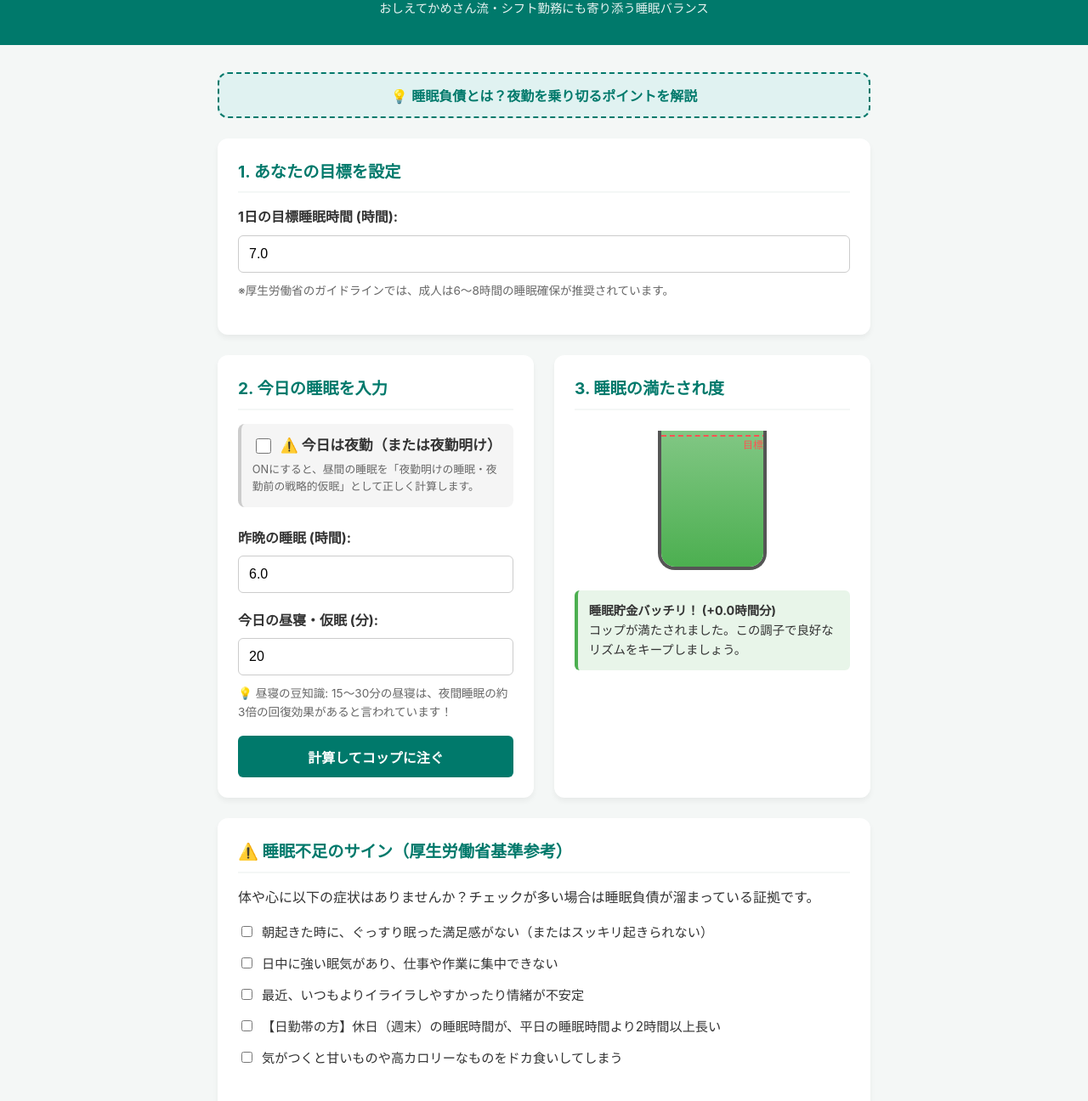
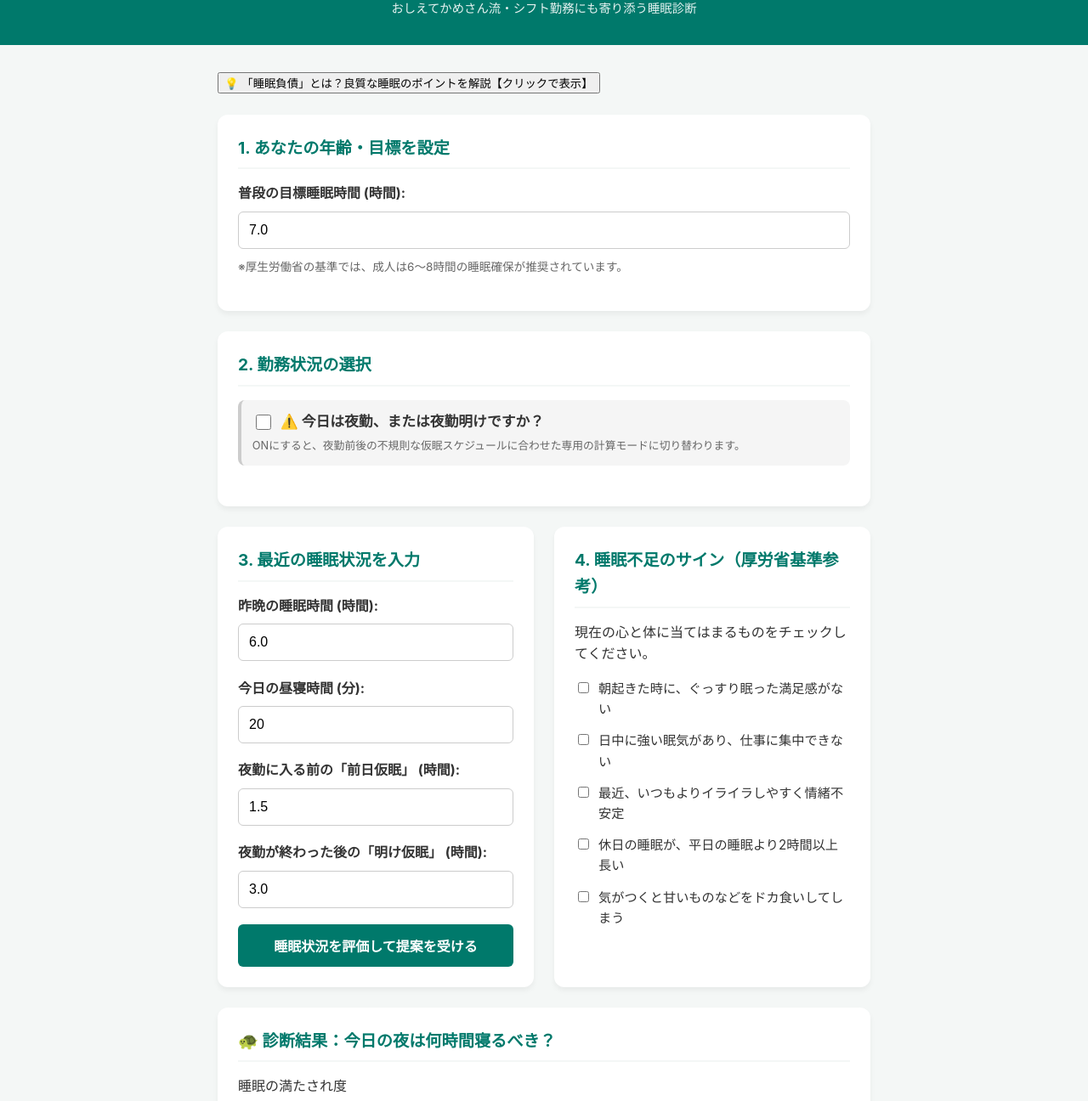
Before and after one commit to turtlesvsratking-svg/Sleep-checker, a plain HTML site: page index.html in a window 1280 px wide. Shown: the part 88-1384 px from the top of the page at 85% size. Drawn offline with Linux system fonts and the light colour scheme.

Commit message:
Update index.html

```diff
--- a/index.html
+++ b/index.html
@@ -3,20 +3,13 @@
 <head>
     <meta charset="UTF-8">
     <meta name="viewport" content="width=device-width, initial-scale=1.0">
-    <title>睡眠負債チェッカー | おしえてかめさん</title>
+    <title>今日何時間寝るかチェッカー</title>
 
-    <!-- ホーム画面ショートカット用の設定 -->
     <meta name="apple-mobile-web-app-capable" content="yes">
     <meta name="apple-mobile-web-app-status-bar-style" content="default">
-    <meta name="apple-mobile-web-app-title" content="睡眠負債">
-
-    <!-- iOS用のホーム画面アイコン指定 -->
+    <meta name="apple-mobile-web-app-title" content="何時間寝るか">
     <link rel="apple-touch-icon" href="IMG_4320.png">
-
-    <!-- Android/Chrome用のWebアプリマニフェスト指定 -->
     <link rel="manifest" href="manifest.json">
-
-    <!-- 通常のファビコン指定 -->
     <link rel="icon" type="image/png" href="IMG_4320.png">
 
     <link rel="stylesheet" href="style.css">
@@ -24,92 +17,120 @@
 <body>
 
     <header>
-        <h1>🐢 睡眠負債チェッカー</h1>
-        <p class="subtitle">おしえてかめさん流・シフト勤務にも寄り添う睡眠バランス</p>
+        <h1 class="nobrk">🐢 今日何時間寝るかチェッカー</h1>
+        <p class="subtitle nobrk">おしえてかめさん流・シフト勤務にも寄り添う睡眠診断</p>
     </header>
 
     <main class="container">
-        <!-- 解説ページへの導きボタン -->
         <div class="nav-banner">
-            <button id="open-guide-btn" class="btn-secondary">💡 睡眠負債とは？夜勤を乗り切るポイントを解説</button>
+            <button id="open-guide-btn" class="btn-guide animate-pulse">
+                <span class="icon">💡</span>
+                <span class="text">「睡眠負債」とは？良質な睡眠のポイントを解説【クリックで表示】</span>
+            </button>
         </div>
 
-        <!-- 設定セクション -->
         <section class="card config-section">
-            <h2>1. あなたの目標を設定</h2>
+            <h2>1. あなたの年齢・目標を設定</h2>
             <div class="input-group">
-                <label for="target-sleep">1日の目標睡眠時間 (時間):</label>
+                <label for="target-sleep">普段の目標睡眠時間 (時間):</label>
                 <input type="number" id="target-sleep" min="6" max="9" step="0.5" value="7.0">
             </div>
-            <p class="hint-text">※厚生労働省のガイドラインでは、成人は6〜8時間の睡眠確保が推奨されています。</p>
+            <p class="hint-text">※厚生労働省の基準では、成人は6〜8時間の睡眠確保が推奨されています。</p>
         </section>
 
-        <!-- 入力＆可視化セクション -->
+        <section class="card shift-section">
+            <h2>2. 勤務状況の選択</h2>
+            <div class="nightshift-toggle-box">
+                <label class="toggle-item">
+                    <input type="checkbox" id="night-shift-mode"> <strong class="nobrk">⚠️ 今日は夜勤、または夜勤明けですか？</strong>
+                </label>
+                <p class="toggle-hint">ONにすると、夜勤前後の不規則な仮眠スケジュールに合わせた専用の計算モードに切り替わります。</p>
+            </div>
+        </section>
+
         <div class="grid-layout">
             <section class="card input-section" id="input-card">
-                <h2>2. 今日の睡眠を入力</h2>
+                <h2>3. 最近の睡眠状況を入力</h2>
 
-                <!-- 夜勤モードスイッチ -->
-                <div class="nightshift-toggle-box">
-                    <label class="toggle-item">
-                        <input type="checkbox" id="night-shift-mode"> <strong>⚠️ 今日は夜勤（または夜勤明け）</strong>
-                    </label>
-                    <p class="toggle-hint">ONにすると、昼間の睡眠を「夜勤明けの睡眠・夜勤前の戦略的仮眠」として正しく計算します。</p>
+                <div id="normal-inputs">
+                    <div class="input-group">
+                        <label for="night-sleep">昨晩の睡眠時間 (時間):</label>
+                        <input type="number" id="night-sleep" min="0" max="24" step="0.5" value="6.0">
+                    </div>
+                    <div class="input-group">
+                        <label for="nap-sleep">今日の昼寝時間 (分):</label>
+                        <input type="number" id="nap-sleep" min="0" max="120" step="5" value="20">
+                    </div>
                 </div>
 
+                <div id="shadow-inputs" class="hidden">
                     <div class="input-group">
-                    <label for="night-sleep" id="label-night-sleep">昨晩の睡眠 (時間):</label>
-                    <input type="number" id="night-sleep" min="0" max="24" step="0.5" value="6.0">
+                        <label for="shift-before-nap">夜勤に入る前の「前日仮眠」 (時間):</label>
+                        <input type="number" id="shift-before-nap" min="0" max="12" step="0.5" value="1.5">
+                    </div>
+                    <div class="input-group">
+                        <label for="shift-after-nap">夜勤が終わった後の「明け仮眠」 (時間):</label>
+                        <input type="number" id="shift-after-nap" min="0" max="12" step="0.5" value="3.0">
+                    </div>
                 </div>
 
-                <div class="input-group">
-                    <label for="nap-sleep" id="label-nap-sleep">今日の昼寝・仮眠 (分):</label>
-                    <input type="number" id="nap-sleep" min="0" max="480" step="5" value="20">
+                <button id="calc-btn" class="btn">睡眠状況を評価して提案を受ける</button>
+            </section>
+
+            <section class="card check-section">
+                <h2>4. 睡眠不足のサイン（厚労省基準参考）</h2>
+                <p class="section-desc">現在の心と体に当てはまるものをチェックしてください。</p>
+                <div class="checkbox-list">
+                    <label class="check-item">
+                        <input type="checkbox" class="symptom-check"> <span>朝起きた時に、ぐっすり眠った満足感がない</span>
+                    </label>
+                    <label class="check-item">
+                        <input type="checkbox" class="symptom-check"> <span>日中に強い眠気があり、仕事に集中できない</span>
+                    </label>
+                    <label class="check-item">
+                        <input type="checkbox" class="symptom-check"> <span>最近、いつもよりイライラしやすく情緒不安定</span>
+                    </label>
+                    <label class="check-item">
+                        <input type="checkbox" class="symptom-check"> <span>休日の睡眠が、平日の睡眠より2時間以上長い</span>
+                    </label>
+                    <label class="check-item">
+                        <input type="checkbox" class="symptom-check"> <span>気がつくと甘いものなどをドカ食いしてしまう</span>
+                    </label>
+                </div>
+            </section>
         </div>
 
-                <p id="dynamic-hint" class="hint-text">💡 昼寝の豆知識: 15〜30分の昼寝は、夜間睡眠の約3倍の回復効果があると言われています！</p>
+        <section class="card result-card">
+            <h2>🐢 診断結果：今日の夜は何時間寝るべき？</h2>
 
-                <button id="calc-btn" class="btn">計算してコップに注ぐ</button>
-            </section>
-
-            <section class="card visual-section">
-                <h2>3. 睡眠の満たされ度</h2>
+            <div class="result-flex">
+                <div class="glass-area">
+                    <p class="visual-label">睡眠の満たされ度</p>
                     <div class="glass-container">
                         <div class="glass">
                             <div id="water" class="water"></div>
                             <div class="target-line">目標</div>
                         </div>
                     </div>
-                <div id="result-status" class="result-status"></div>
-            </section>
                 </div>
 
-        <!-- 厚労省基準セルフチェック -->
-        <section class="card check-section">
-            <h2>⚠️ 睡眠不足のサイン（厚生労働省基準参考）</h2>
-            <p class="section-desc">体や心に以下の症状はありませんか？チェックが多い場合は睡眠負債が溜まっている証拠です。</p>
-            <div class="checkbox-list">
-                <label class="check-item">
-                    <input type="checkbox" class="symptom-check"> 朝起きた時に、ぐっすり眠った満足感がない（またはスッキリ起きられない）
-                </label>
-                <label class="check-item">
-                    <input type="checkbox" class="symptom-check"> 日中に強い眠気があり、仕事や作業に集中できない
-                </label>
-                <label class="check-item">
-                    <input type="checkbox" class="symptom-check"> 最近、いつもよりイライラしやすかったり情緒が不安定
-                </label>
-                <label class="check-item">
-                    <input type="checkbox" class="symptom-check"> 【日勤帯の方】休日（週末）の睡眠時間が、平日の睡眠時間より2時間以上長い
-                </label>
-                <label class="check-item">
-                    <input type="checkbox" class="symptom-check"> 気がつくと甘いものや高カロリーなものをドカ食いしてしまう
-                </label>
+                <div class="proposal-area">
+                    <div id="advice-output"></div>
+                    <button id="save-btn" class="btn btn-save" style="margin-top: 1rem;">📁 この診断結果を履歴に保存する</button>
                 </div>
-            <div id="check-advice" class="advice-box hidden"></div>
+            </div>
+        </section>
+
+        <section class="card history-section">
+            <div class="history-header">
+                <h2>📊 過去の睡眠履歴（保存されたカード）</h2>
+                <button id="clear-all-btn" class="btn-clear-all">全て消去</button>
+            </div>
+            <div id="history-container" class="history-grid">
+                </div>
         </section>
     </main>
 
-    <!-- 解説ページ（モーダルポップアップ） -->
     <div id="guide-modal" class="modal hidden">
         <div class="modal-content">
             <span id="close-guide-btn" class="modal-close">&times;</span>
@@ -117,32 +138,21 @@
 
             <div class="modal-body">
                 <h3>1. そもそも「睡眠負債」ってなに？</h3>
-                <p>日々のちょっとした睡眠不足が、まるで借金（負債）のようにジワジワと脳と体に積み重なっていく状態をいいます。「寝不足だけど、1時間くらいだし大丈夫」という油断が、数週間後に集中力低下や情緒不安定、さらには生活習慣病のリスクを高める原因になります。</p>
+                <p>日々のちょっとした睡眠不足が、まるで借金のように脳と体に積み重なっていく状態をいいます。「1時間くらいだし大丈夫」という油断が、数週間後に集中力低下や情緒不安定、さらには生活習慣病のリリスクを高める原因になります。</p>
 
                 <h3>2. 睡眠負債は「何日ごと」の返済が大事？</h3>
                 <p>睡眠負債は<strong>「1週間以内（週末まで）」に小まめに返済すること</strong>が極めて重要です！<br>
-                週末に10時間以上まとめて寝る「寝だめ」は、体内の生物時計（概日リズム）を狂わせ、月曜日の朝に『社会的時差ボケ』を引き起こすため逆効果。負債に気づいたら、その週のうちに毎日30分〜1時間早く寝るか、質の高い昼寝で少しずつ返済しましょう。</p>
+                週末にまとめて寝る「寝だめ」は、体内の生物時計を狂わせ、月曜日の朝に強い不調を引き起こすため逆効果。負債に気づいたら、その週のうちに毎日30分〜1時間早く寝るか、質の高い昼寝で少しずつ返済しましょう。</p>
 
                 <h3>3. 昼寝の効果的なとり方</h3>
-                <p>15〜30分程度の短い昼寝は、<strong>夜間の睡眠の約3倍に匹敵する疲労回復効果</strong>があると言われています。ただし、以下のルールを守るのがポイントです。</p>
-                <ul>
-                    <li><strong>時間は30分以内:</strong> 深い睡眠に入る前に起きることで、目覚めがスッキリします。</li>
-                    <li><strong>午後3時までに取る:</strong> 夕方以降に寝てしまうと、夜の本睡眠を妨げてしまいます。</li>
-                </ul>
+                <p>15〜30分程度の短い昼寝は、<strong>夜間の睡眠の約3倍に匹敵する疲労回復効果</strong>があります。ただし、「時間は30分以内」「午後3時までに取る」というルールを守ることで、夜の本睡眠を邪魔せずにスッキリ目覚められます。</p>
 
-                <h3 class="nightshift-highlight">⭐ 夜勤（シフト勤務）を乗り切る！かめさん流・3つの鉄則</h3>
-                <p>不規則な勤務では、一般的な「夜寝て朝起きる」サイクルが崩れるため、以下の戦略が命になります。</p>
+                <h3 class="nightshift-highlight">⭐ 夜勤（シフト勤務）を乗り切るコツ</h3>
                 <ol>
-                    <li><strong>夜勤入り前の「戦略的仮眠」:</strong> 夜勤が始まる前（午後）に、<strong>90分〜2時間程度</strong>のまとまった仮眠をとっておくと、深夜の強烈な眠気やミスを防ぐことができます。</li>
-                    <li><strong>夜勤明けは「帰りのサングラス」が命:</strong> 夜勤が終わって朝一に強い太陽の光を浴びてしまうと、脳が覚醒して帰宅後に深く眠れなくなります。<strong>退勤時はサングラスをかけて帰る</strong>のがプロの技です。</li>
-                    <li><strong>夜勤明けの睡眠は「分割」でもOK:</strong> 帰宅直後にまず<strong>3〜4時間</strong>眠り、一度起きて夕方に少し活動した後、夜は通常通り（いつもより少し早め）に寝るという「分割睡眠」にすると、翌日の日勤や休日にスムーズにリズムを戻しやすくなります。</li>
+                    <li><strong>夜勤入り前の「戦略的仮眠」:</strong> 午後に90分〜2時間程度眠っておくと、深夜の強烈な眠気やミスを防げます。</li>
+                    <li><strong>夜勤明けは「帰りのサングラス」:</strong> 朝一に強い太陽光を浴びると脳が覚醒してしまいます。退勤時はサングラスをかけて帰るのが深く眠るプロの技です。</li>
+                    <li><strong>夜勤明けの睡眠は「分割」でもOK:</strong> 帰宅直後にまず3〜4時間眠り、一度起きて夕方に少し活動した後、夜は通常通り（いつもより少し早め）に寝ることで、翌日以降にリズムを戻しやすくなります。</li>
                 </ol>
-
-                <h3>4. 厚労省基準！良質な睡眠のための環境調整</h3>
-                <ul>
-                    <li><strong>室温と湿度の調整:</strong> 室温（夏26℃前後、冬16〜19℃）と湿度（50%前後）を保ちます。夜勤明けに昼間寝る場合は、遮光カーテンで部屋を完全に真っ暗にすることが重要です。</li>
-                    <li><strong>デジタルデトックス:</strong> スマホのブルーライトは脳を覚醒させるため、就寝1時間前から控えましょう。</li>
-                </ul>
             </div>
             <button id="close-guide-bottom-btn" class="btn">なるほど、わかった！</button>
         </div>
```
Lines whose indentation alone changed are shown as unchanged.
